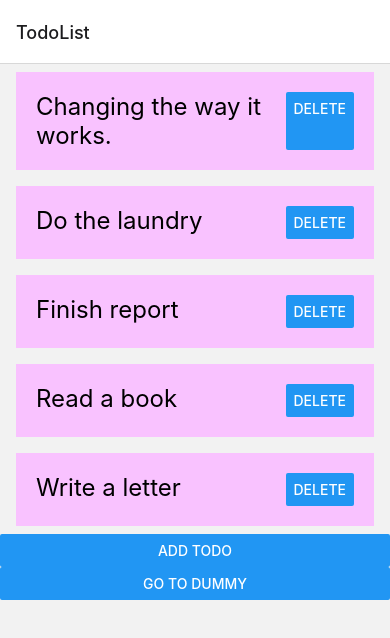
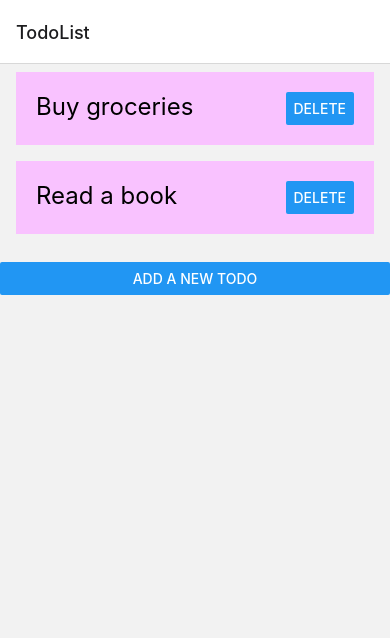
Before and after one commit to Saad-Bashar/rtk-demo, a React Native app: screen /TodoList in a window 390 px wide. Shown: the top 638 px of the page. Built offline with nearby package versions, Linux system fonts and the light colour scheme; data requests are answered from the project's data file.

Commit message:
boilerplate done

```diff
--- a/src/screens/TodoEdit.js
+++ b/src/screens/TodoEdit.js
@@ -1,13 +1,8 @@
 import React, { useState } from "react";
 import { Button, TextInput, View, Alert } from "react-native";
-import { todoApi, useUpdateTodoMutation } from "../services/todo-api";
-import { useDispatch } from "react-redux";
 
-const TodoEdit = ({ route }) => {
-  const [title, setTitle] = useState(route.params.title);
-  const id = route.params.id;
-  const [updateTodo, { data, isLoading: isUpdating }] = useUpdateTodoMutation();
-  const dispatch = useDispatch();
+const TodoEdit = () => {
+  const [title, setTitle] = useState("");
 
   const onSubmit = () => {
     if (title === "") {
@@ -15,11 +10,7 @@ const TodoEdit = ({ route }) => {
     } else {
       // Submit form (e.g., post to JSON server)
       // Remember to reset the form after successfully submitting
-      updateTodo({
-        id,
-        title,
-        completed: false,
-      });
+      console.log(`Submitted: ${title}`);
       setTitle("");
     }
   };
@@ -27,7 +18,7 @@ const TodoEdit = ({ route }) => {
   return (
     <View style={{ flex: 1, padding: 16 }}>
       <TextInput
-        defaultValue={title}
+        value={title}
         onChangeText={text => setTitle(text)}
         placeholder="Enter Todo Title"
         style={{
@@ -35,9 +26,10 @@ const TodoEdit = ({ route }) => {
           borderColor: "gray",
           borderWidth: 1,
           marginBottom: 20,
+          padding: 10,
         }}
       />
-      <Button title="Edit Todo" onPress={onSubmit} />
+      <Button title="Update" onPress={onSubmit} />
     </View>
   );
 };
--- a/src/screens/TodoList.js
+++ b/src/screens/TodoList.js
@@ -6,28 +6,14 @@ import {
   FlatList,
   StyleSheet,
   Pressable,
-  ActivityIndicator,
 } from "react-native";
-import { useSelector } from "react-redux";
-import { selectTheme } from "../slices/theme";
-import { useGetAllTodosQuery } from "../services/todo-api";
 
 const TodoListScreen = ({ navigation }) => {
-  const {
-    data: todos,
-    isLoading,
-    error,
-    isSuccess,
-    isFetching,
-  } = useGetAllTodosQuery();
-
-  if (isLoading || isFetching) {
-    return (
-      <View style={{ flex: 1, justifyContent: "center", alignItems: "center" }}>
-        <ActivityIndicator size="large" color="#00ff00" />
-      </View>
-    );
-  }
+  const todos = [
+    { id: "1", title: "Buy groceries" },
+    { id: "2", title: "Read a book" },
+    // Add more todos as needed
+  ];
 
   const deleteTodo = id => {
     // Logic to delete todo
@@ -37,7 +23,10 @@ const TodoListScreen = ({ navigation }) => {
   const renderItem = ({ item }) => (
     <Pressable
       onPress={() => {
-        navigation.navigate("TodoView", { id: item.id, title: item.title });
+        navigation.navigate("TodoView", {
+          id: item.id,
+          title: item.title,
+        });
       }}
       style={styles.item}
     >
@@ -47,18 +36,21 @@ const TodoListScreen = ({ navigation }) => {
   );
 
   return (
-    <View>
     <FlatList
       data={todos}
       renderItem={renderItem}
       keyExtractor={item => item.id.toString()}
-      />
-      <Button title="Add Todo" onPress={() => navigation.navigate("TodoAdd")} />
+      ListFooterComponent={() => {
+        return (
+          <View style={{ marginTop: 20 }}>
             <Button
-        title="Go to dummy"
-        onPress={() => navigation.navigate("Dummy")}
+              title="Add a new todo"
+              onPress={() => navigation.navigate("TodoAdd")}
             />
           </View>
+        );
+      }}
+    />
   );
 };
 
--- a/src/screens/TodoView.js
+++ b/src/screens/TodoView.js
@@ -1,29 +1,13 @@
 import React from "react";
-import {
-  View,
-  Text,
-  StyleSheet,
-  Button,
-  ActivityIndicator,
-} from "react-native";
-import {
-  todoApi,
-  useGetTodoByIdQuery,
-  useUpdateTodoMutation,
-} from "../services/todo-api";
-import { useDispatch } from "react-redux";
+import { View, Text, StyleSheet, Button } from "react-native";
 
-const TodoViewScreen = ({ navigation, route }) => {
-  const id = route.params.id;
-  const { data: todo, isLoading, isFetching } = useGetTodoByIdQuery(id);
-  const [updateTodo, { data, isLoading: isUpdating }] = useUpdateTodoMutation();
-  const dispatch = useDispatch();
-
-  console.log({ todo });
-
-  if (isLoading || isUpdating || isFetching) {
-    return <ActivityIndicator />;
-  }
+const TodoViewScreen = ({ navigation }) => {
+  // Dummy data
+  const todo = {
+    id: "1",
+    title: "Buy groceries",
+    completed: false,
+  };
 
   return (
     <View style={styles.container}>
@@ -31,25 +15,18 @@ const TodoViewScreen = ({ navigation, route }) => {
       <Text style={styles.status}>
         Status: {todo.completed ? "Completed" : "Not Completed"}
       </Text>
+      <View style={{ marginTop: 20 }}>
         <Button
           title="Edit"
-        onPress={() =>
-          navigation.navigate("TodoEdit", { id: todo.id, title: todo.title })
-        }
-      />
-      <Button
-        title="Mark as Completed"
           onPress={() => {
-          updateTodo({
+            navigation.navigate("TodoEdit", {
               id: todo.id,
               title: todo.title,
-            completed: !todo.completed,
-          }).then(res => {
-            console.log({ res });
-            // dispatch(todoApi.util.invalidateTags([{ type: "Todos", id: id }])); // Invalidate cache
             });
           }}
         />
+        <Button title="Mark as completed" onPress={() => {}} />
+      </View>
     </View>
   );
 };
```
Lines whose indentation alone changed are shown as unchanged.
